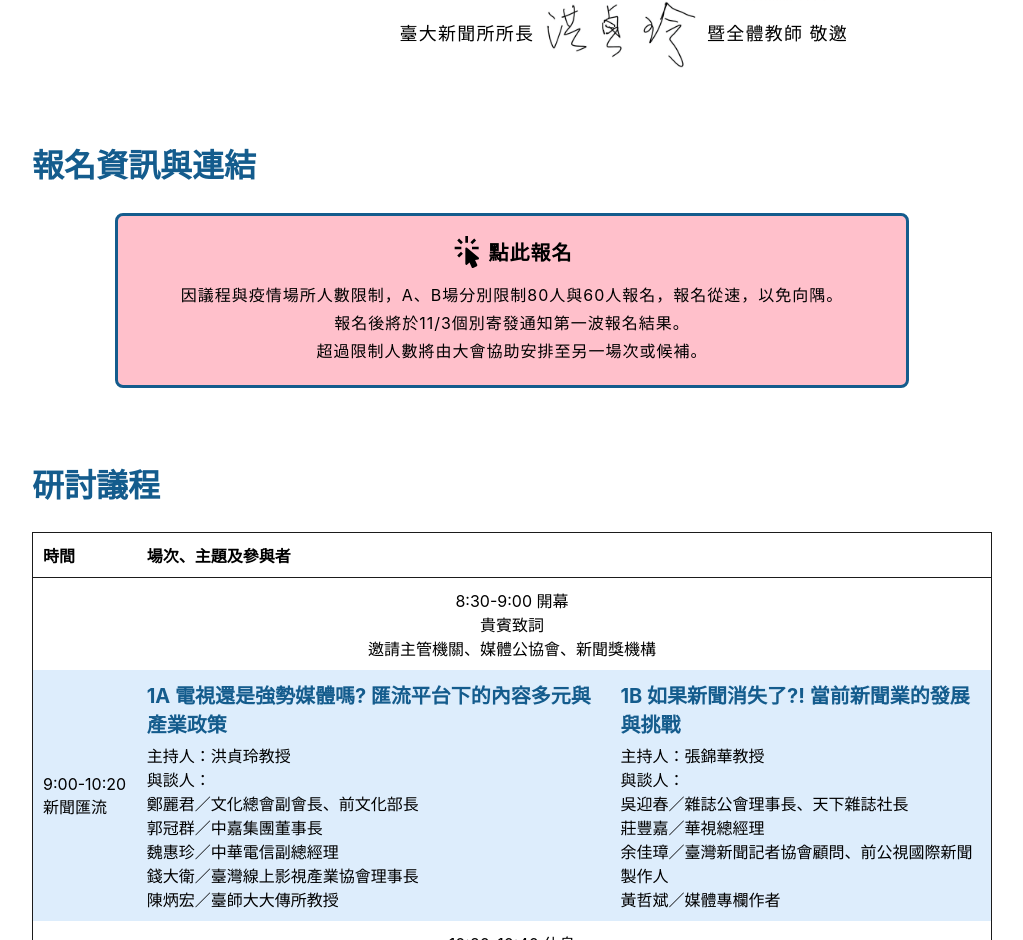
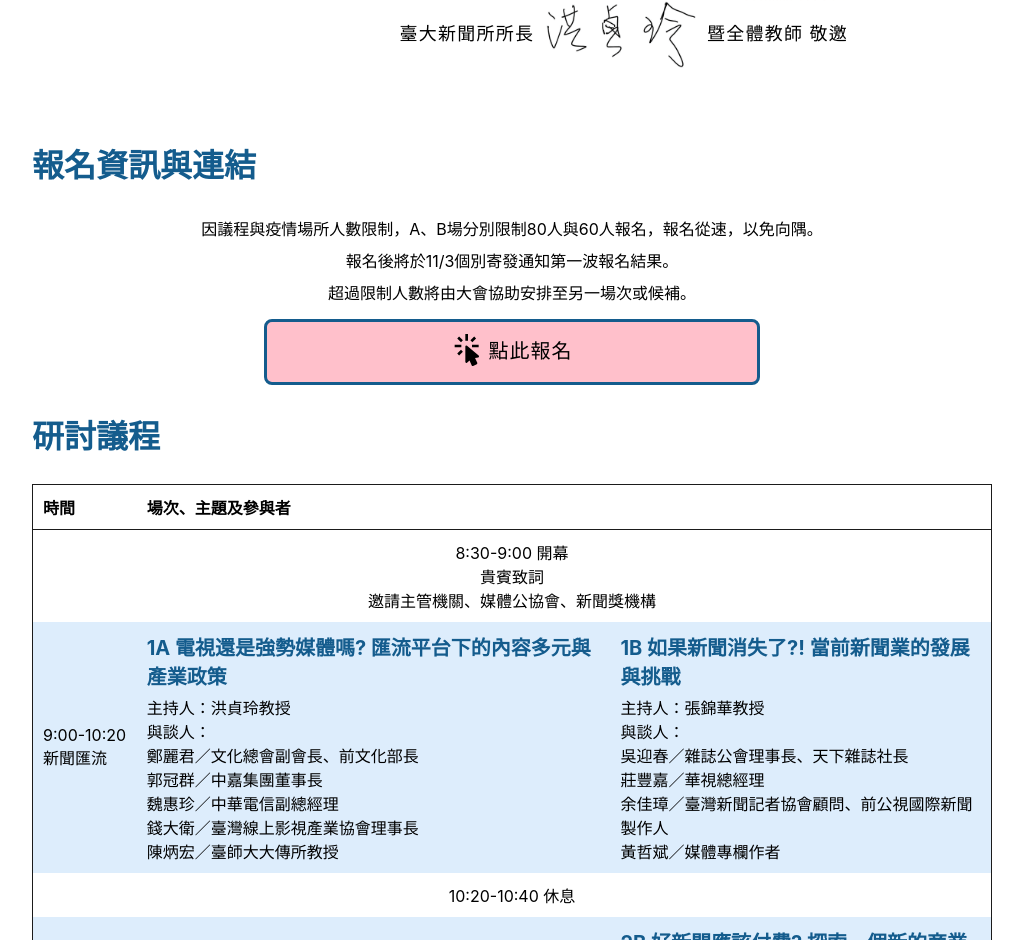
Before and after one commit to ntujour/forum30, a React (Create React App) app: page / in a window 1280 px wide. Shown: the part 1316-2256 px from the top of the page, without its empty margins (128-1151 px from the left). Built offline with nearby package versions, Linux system fonts and the light colour scheme.

Commit message:
fix: revise signup button style

```diff
--- a/src/App.css
+++ b/src/App.css
@@ -24,47 +24,53 @@ section {
   margin-bottom: 72px;
 }
 
+section.no-bottom-margin {
+  margin-bottom: 0;
+}
+
 a {
   text-decoration: none;
   color: #000;
 }
 
-.signup-reminder {
+.signup-button {
   /* color: navy;
   text-decoration: underline; */
 
-  width: 80%;
+  width: 50%;
   margin: 0 auto;
   background-color: pink;
-  font-size: 16px;
+  font-size: 20px;
   min-height: 50px;
   border: 3px solid #145c8d;
   border-radius: 8px;
-  padding: 20px 10px;
+  padding: 5px;
   line-height: 1.75;
   cursor: pointer;
   letter-spacing: 1px;
   transition: all 0.5s ease;
+  display: flex;
+  justify-content: center;
+  align-items: center;
+  margin-top: 10px;
+  position: sticky;
+  top: 10px;
 }
 
-.signup-reminder p {
+.signup-notice {
   padding: 0;
   margin: 0;
+  line-height: 2;
+  font-size: 16px;
 }
 
-.signup-reminder:hover {
-  background-color: hotpink;
+.signup-button img {
+  vertical-align: top;
+  margin-right: 5px;
 }
 
-p.signup-notice {
-  font-size: 20px;
-  font-weight: bold;
-  margin-bottom: 10px;
-}
-
-.signup-notice img {
-  vertical-align:top;
-  margin-right: 5px;
+.signup-button:hover {
+  background-color: hotpink;
 }
 
 .lecture-intro {
@@ -104,7 +110,7 @@ p.signup-notice {
     margin-bottom: 36px;
   }
 
-  .signup-reminder {
+  .signup-button {
     width: 90%;
     font-size: 16px;
     text-align: justify;
--- a/src/App.jsx
+++ b/src/App.jsx
@@ -19,26 +19,28 @@ const App = () => {
         <section>
           <Intro></Intro>
         </section>
-        <section>
+        <section className="no-bottom-margin">
           <h2>報名資訊與連結</h2>
-          <div className='signup-reminder'>
+          <p className='signup-notice'>
+            因議程與疫情場所人數限制，A、B場分別限制80人與60人報名，報名從速，以免向隅。
+          </p>
+          <p className='signup-notice'>
+            報名後將於11/3個別寄發通知第一波報名結果。
+          </p>
+          <p className='signup-notice'>
+            超過限制人數將由大會協助安排至另一場次或候補。
+          </p>
+        </section>
+        <div className='signup-button'>
           <a
             href='https://docs.google.com/forms/d/e/1FAIpQLSe03N4NdrUs2sjaGEyQs-_s2t-psNHBnYaIMuAPoz8qrZFR_A/viewform'
             target='_blank'
             rel='noreferrer'
           >
-              <p className='signup-notice'>
             <img src={clickIcon} alt='' />
             點此報名
-              </p>
-              <p>
-                因議程與疫情場所人數限制，A、B場分別限制80人與60人報名，報名從速，以免向隅。
-              </p>
-              <p>報名後將於11/3個別寄發通知第一波報名結果。</p>
-              <p>超過限制人數將由大會協助安排至另一場次或候補。</p>
           </a>
         </div>
-        </section>
         <section>
           <h2>研討議程</h2>
           <Agenda></Agenda>
```
Lines whose indentation alone changed are shown as unchanged.
